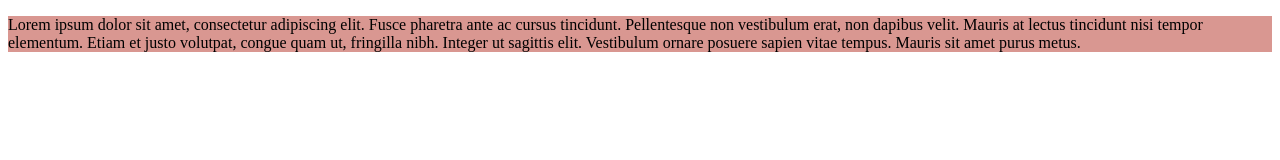
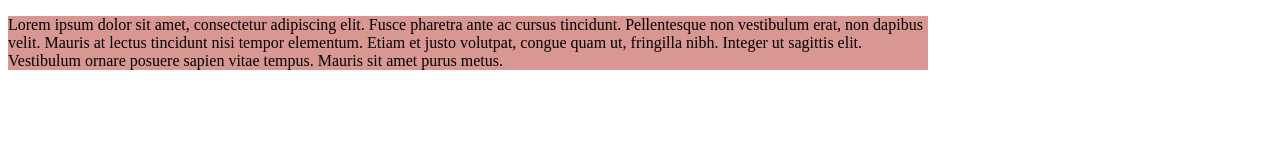
Before and after one commit to wkopelman/exercises, a plain HTML site: page exercise-08/02-box-model/box-model.html in a window 1280 px wide. Drawn offline with Linux system fonts and the light colour scheme.

Commit message:
Update style.css

```diff
--- a/exercise-08/02-box-model/css/style.css
+++ b/exercise-08/02-box-model/css/style.css
@@ -1,4 +1,9 @@
 #box {
   background-color: rgba(180,49,36,0.5);
-  /* add your properties here */
+  padding-top: 0px;
+  padding-right: 0px;
+  padding-bottom: 0px;
+  padding-left: 0px;
+  max-width: 920px;
+  min-width: 500px;
 }
```
